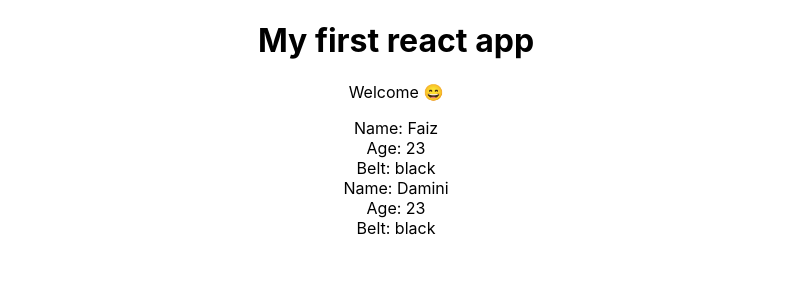
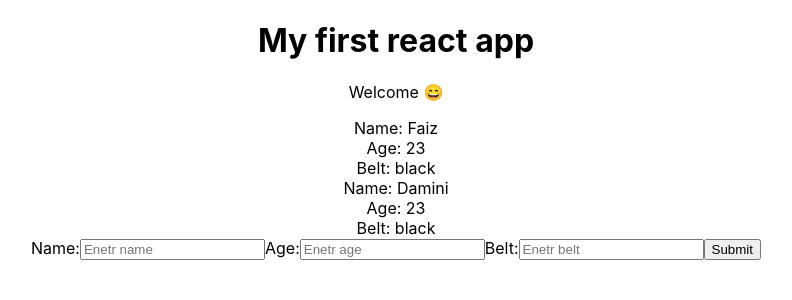
Before and after one commit to faiz276482/React-Basics, a React (Create React App) app in the folder lesson 6(creat react app using terminal)/myapp/: page / in a window 1280 px wide. Shown: the top 300 px of the page, without its empty margins (244-1036 px from the left). Built offline with nearby package versions, Linux system fonts and the light colour scheme.

Commit message:
Using forms to update state and passing function as props

```diff
--- /dev/null
+++ b/lesson 6(creat react app using terminal)/myapp/src/AddNinja.jsx
@@ -0,0 +1,41 @@
+import React,{useState} from 'react'
+
+export default function AddNinja(props) {
+    let [ninja,setNinja]=useState({
+        name:"",
+        age:0,
+        belt:"",
+    });
+
+    const handleChange=(e)=>{
+        const { name, value } = e.target;
+        setNinja((preValue)=>{
+           return{
+                ...preValue,
+                [name]:value,
+                }
+
+        })
+    }
+
+    const handleOnSubmit=(e)=>{
+        e.preventDefault();
+        props.addNinja(ninja)
+    }
+    return (
+        <div>
+            <form onSubmit={handleOnSubmit}>
+                <label htmlFor="name">Name:
+                    <input type="text" name="name" placeholder="Enetr name" onChange={handleChange}></input>
+                </label>
+                <label htmlFor="age">Age:
+                    <input type="text" name="age" placeholder="Enetr age" onChange={handleChange}></input>
+                </label>
+                <label htmlFor="belt">Belt:
+                    <input type="text" name="belt" placeholder="Enetr belt" onChange={handleChange}></input>
+                </label>
+                <button type="submit">Submit</button>
+            </form>
+        </div>
+    )
+}
--- a/lesson 6(creat react app using terminal)/myapp/src/App.js
+++ b/lesson 6(creat react app using terminal)/myapp/src/App.js
@@ -1,6 +1,7 @@
 import './App.css';
 import React,{useState} from 'react';
 import Ninjas from './Ninjas';
+import AddNinja from './AddNinja';
 
 function App() {
   let [ninjas,setNinjas]=useState([
@@ -8,6 +9,16 @@ function App() {
     {name:"Zaid",age:22,belt:"blue",id:2},
     {name:"Damini",age:23,belt:"black",id:3},
   ]);
+
+  const addNinja =(ninja)=> {
+    // setNinjas
+    ninja.id=Math.random();
+    console.log(ninja);
+    setNinjas((preValue)=>{
+      return[...preValue,ninja]
+    })
+    // console.log(ninjas);
+  }
 
 
   return (
@@ -21,6 +32,7 @@ function App() {
       /> */}
 
       <Ninjas ninjas={ninjas}/>
+      <AddNinja addNinja={addNinja}/>
     </div>
   );
 }
```
